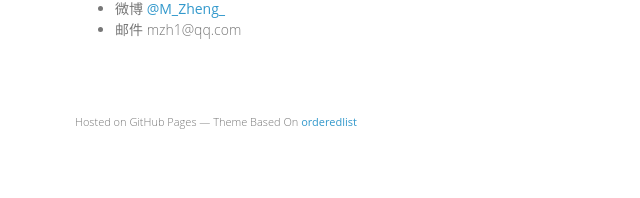
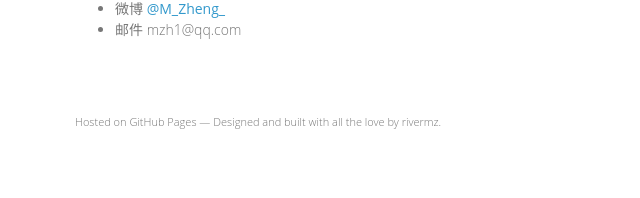
Before and after one commit to river0101/gitblog, a Jekyll site: the page index.html, which Jekyll copies as it is, in a window 1280 px wide. Shown: the part 724-922 px from the top of the page, without its empty margins (315-955 px from the left). Built offline with Jekyll 4.4.1, drawn with Linux system fonts in a browser that asks for light colours.

Commit message:
Update index.html
底部签名

```diff
--- a/index.html
+++ b/index.html
@@ -51,7 +51,7 @@
 	</section>
 
 	<footer>
-		<p><small>Hosted on GitHub Pages &mdash; Theme Based On <a href="https://github.com/orderedlist">orderedlist</a></small></p>
+		<p><small>Hosted on GitHub Pages &mdash; Designed and built with all the love by rivermz.</small></p>
 	</footer>
 </body>
 
```
